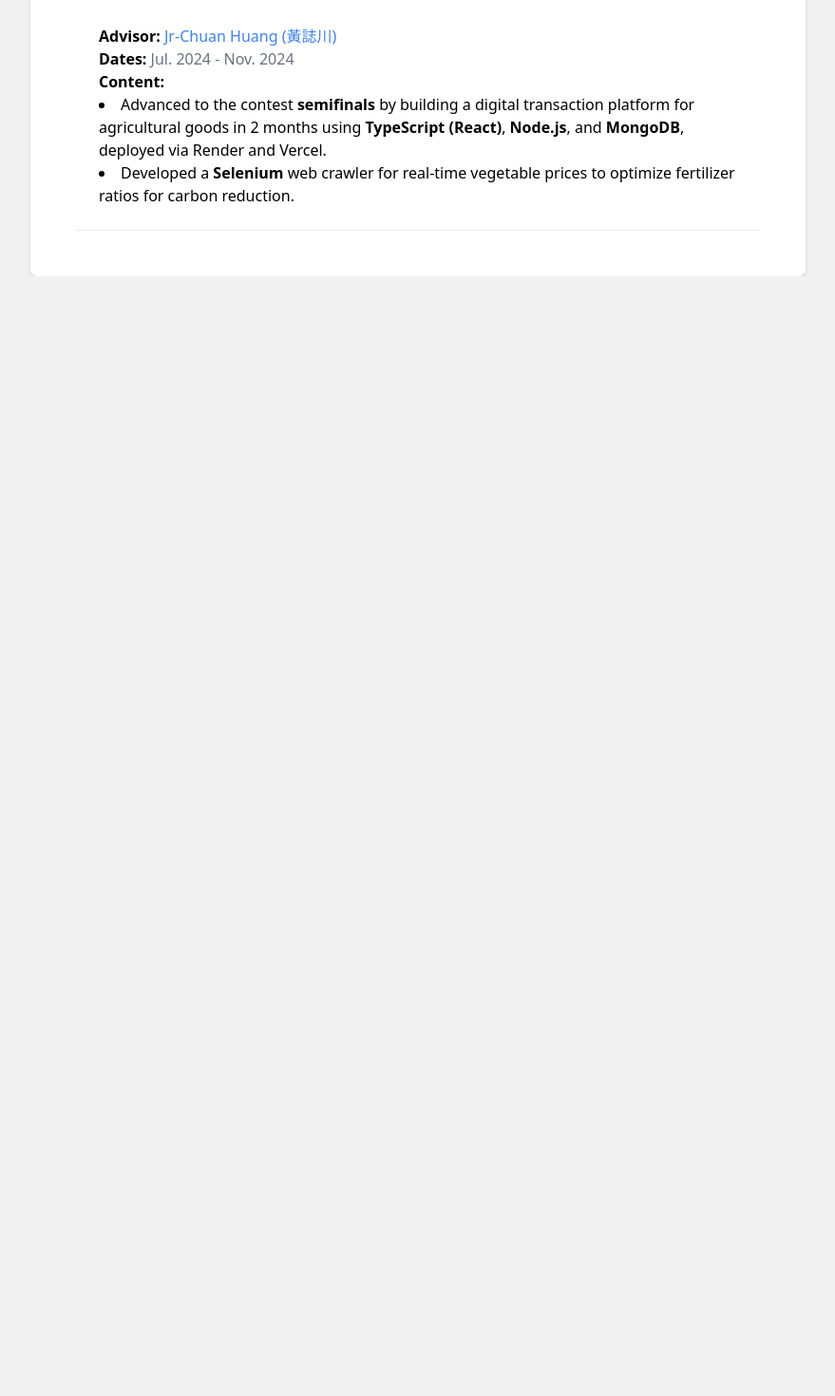
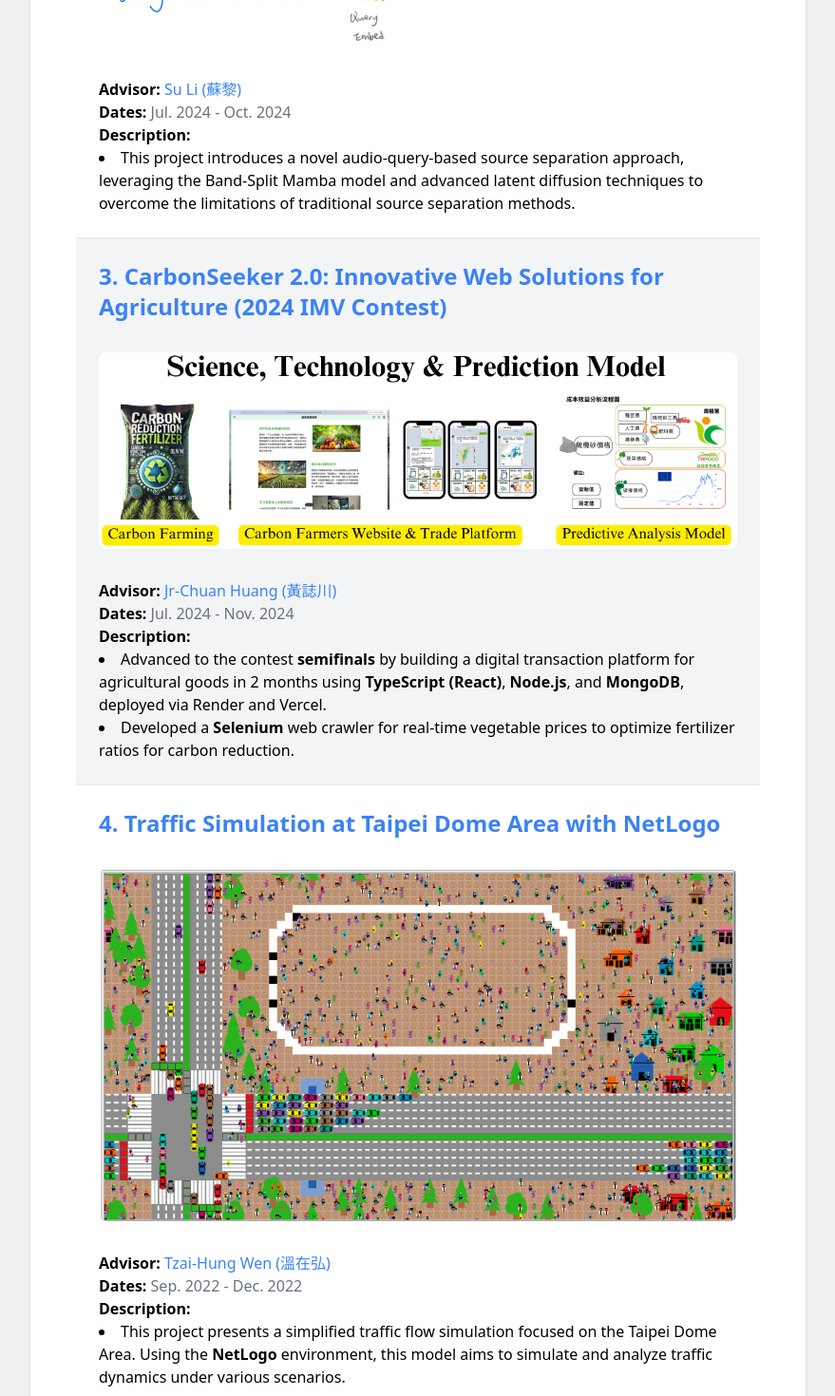
Before and after one commit to buffett0323/buffett0323.github.io, a Next.js app: page /project in a window 1280 px wide. Shown: the part 1180-2650 px from the top of the page at 95% size, without its empty margins (200-1079 px from the left). Before the commit the page ends 1471 px from the top, so only its background shows below. Built offline with nearby package versions, Linux system fonts and the light colour scheme.

Commit message:
project updating

```diff
--- a/components/Experience/Projects.tsx
+++ b/components/Experience/Projects.tsx
@@ -12,7 +12,7 @@ export default function Selected_Projects() {
             {projectData.map((project, idx) => (
               <MyTableRow key={idx} idx={idx}>
                 <td className="flex flex-col items-start gap-4 p-4">
-                  <div className="text-xl font-bold text-blue-500 hover:underline dark:text-blue-300">
+                  <div className="text-2xl font-bold text-blue-500 hover:underline dark:text-blue-300">
                     {project[0]}
                   </div>
                   <div className="w-full mt-4">
--- a/constants/experience.tsx
+++ b/constants/experience.tsx
@@ -5,6 +5,8 @@ import CIENET from '../public/logos/cienet.png';
 import NSTC from '../public/logos/nstc.jpeg';
 import InsightLink_Framework from '../public/project_img/imp_framework.png';
 import IMV_Framework from '../public/project_img/imv_framework.png';
+import area_pic from '../public/project_img/area_pic.png';
+import QBSS from '../public/project_img/qbss.jpg';
 
 type IndustryDataType = [React.ReactNode, React.ReactNode, StaticImageData];
 
@@ -195,7 +197,7 @@ const projectData: IndustryDataType[] = [
             Jan. 2024 - Dec. 2024
         </div>
         <div>
-            <b className="text-black dark:text-white">{'Content: '}</b>
+            <b className="text-black dark:text-white">{'Description: '}</b>
         </div>
         <ul className="ml-6 list-disc list-inside text-black dark:text-white">
             <li>
@@ -210,12 +212,48 @@ const projectData: IndustryDataType[] = [
     ],
     [
       <a
+      href="https://github.com/buffett0323/query_ss.git"
+      target="_blank"
+      rel="noopener noreferrer"
+      className="text-blue-500 hover:underline dark:text-blue-300"
+      >
+      2. Music Query-based Source Separation
+      </a>,
+      <div>
+        <div className="text-black dark:text-white">
+            <b>{'Advisor: '}</b>
+            <a
+            href="https://www.linkedin.com/in/li-su-a38a8a78/"
+            target="_blank"
+            rel="noopener noreferrer"
+            className="text-blue-500 hover:underline dark:text-blue-300"
+            >
+            Su Li (蘇黎)
+            </a>
+        </div>
+        <div>
+            <b className="text-black dark:text-white">{'Dates: '}</b>
+            Jul. 2024 - Oct. 2024
+        </div>
+        <div>
+            <b className="text-black dark:text-white">{'Description: '}</b>
+        </div>
+        <ul className="ml-6 list-disc list-inside text-black dark:text-white">
+            <li>
+              This project introduces a novel audio-query-based source separation approach, leveraging the Band-Split Mamba model and advanced latent diffusion techniques to overcome the limitations of traditional source separation methods.
+            </li>
+        </ul>
+      </div>,
+      QBSS,
+    ],
+    [
+      <a
       href="https://github.com/buffett0323/IMV_NTU_2024.git"
       target="_blank"
       rel="noopener noreferrer"
       className="text-blue-500 hover:underline dark:text-blue-300"
       >
-      2. <b>CarbonSeeker 2.0</b>: Innovative Web Solutions for Agriculture (2024 IMV Contest)
+      3. <b>CarbonSeeker 2.0</b>: Innovative Web Solutions for Agriculture (2024 IMV Contest)
       </a>,
       <div>
         <div className="text-black dark:text-white">
@@ -234,7 +272,7 @@ const projectData: IndustryDataType[] = [
             Jul. 2024 - Nov. 2024
         </div>
         <div>
-            <b className="text-black dark:text-white">{'Content: '}</b>
+            <b className="text-black dark:text-white">{'Description: '}</b>
         </div>
         <ul className="ml-6 list-disc list-inside text-black dark:text-white">
             <li>
@@ -246,6 +284,42 @@ const projectData: IndustryDataType[] = [
         </ul>
       </div>,
       IMV_Framework,
+    ],
+    [
+      <a
+      href="https://github.com/buffett0323/Traffic-Simulation-Crowd-Evacuation-at-Taipei-Dome.git"
+      target="_blank"
+      rel="noopener noreferrer"
+      className="text-blue-500 hover:underline dark:text-blue-300"
+      >
+      4. Traffic Simulation at Taipei Dome Area with NetLogo
+      </a>,
+      <div>
+        <div className="text-black dark:text-white">
+            <b>{'Advisor: '}</b>
+            <a
+            href="https://wenlab501.github.io/iGEAR/people_pi.html"
+            target="_blank"
+            rel="noopener noreferrer"
+            className="text-blue-500 hover:underline dark:text-blue-300"
+            >
+            Tzai-Hung Wen (溫在弘)
+            </a>
+        </div>
+        <div>
+            <b className="text-black dark:text-white">{'Dates: '}</b>
+            Sep. 2022 - Dec. 2022
+        </div>
+        <div>
+            <b className="text-black dark:text-white">{'Description: '}</b>
+        </div>
+        <ul className="ml-6 list-disc list-inside text-black dark:text-white">
+            <li>
+              This project presents a simplified traffic flow simulation focused on the Taipei Dome Area. Using the <b>NetLogo</b> environment, this model aims to simulate and analyze traffic dynamics under various scenarios.
+            </li>
+        </ul>
+      </div>,
+      area_pic,
     ],
 
 ];
```
Also changed, not shown: public/project_img/area_pic.png (added), public/project_img/qbss.jpg (added).
